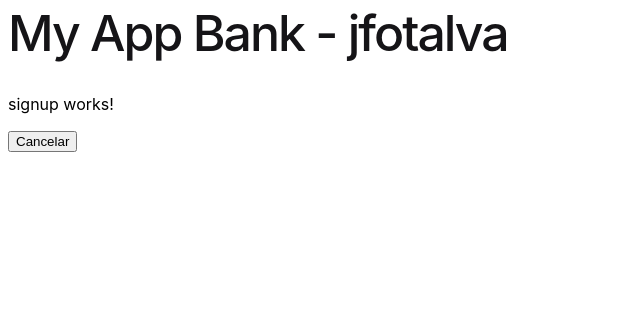
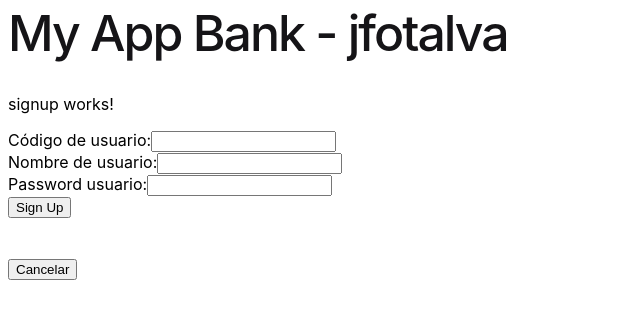
Before and after one commit to JohanOtalvaroLopez/cursoAngular, an Angular app: page / in a window 1280 px wide. Both pictures are taken after a click on the button "Sign Up". Shown: the top 318 px of the page, without its empty margins (0-640 px from the left). Built offline with nearby package versions, Linux system fonts and the light colour scheme.

Commit message:
Avance 1 - cursoAngular

```diff
--- a/src/app/app.component.html
+++ b/src/app/app.component.html
@@ -31,7 +31,7 @@
         </div>
         <div>
           <label>Password:</label>
-          <input type="text" maxlength="15" [(ngModel)]="lstrPass">
+          <input type="password" maxlength="15" [(ngModel)]="lstrPass">
         </div>
         <div>
           <button type="button" (click)="fnLogIN()">Login</button>
--- a/src/app/generales/signup/signup.component.html
+++ b/src/app/generales/signup/signup.component.html
@@ -1,5 +1,22 @@
 <p>signup works!</p>
 
 <div>
+    <div>
+        <label>Código de usuario:</label>
+        <input type="text" maxlength="15" class="" name="CodiUser" [(ngModel)]="CodiUser">
+    </div>
+    <div>
+        <label>Nombre de usuario:</label>
+        <input type="text" maxlength="15" class="" name="NombUser" [(ngModel)]="NombUser">
+    </div>
+    <div>
+        <label>Password usuario:</label>
+        <input type="text" maxlength="15" class="" name="PassUser" [(ngModel)]="PassUser">
+    </div>
+    <button type="button" (click)="fnSignUP()">Sign Up</button>
+    <br>
+    <div><label>{{lblMensajeSignUp}}</label></div>
+    <br>
+    <br>
     <button type="button" (click)="fnCancel()">Cancelar</button>
 </div>
--- a/src/app/generales/signup/signup.component.ts
+++ b/src/app/generales/signup/signup.component.ts
@@ -1,16 +1,38 @@
 import { Component } from '@angular/core';
 import { ServiceService } from '../../services/service.service';
+import { DataService } from '../../services/data.service';
 
 @Component({
   selector: 'app-signup',
   templateUrl: './signup.component.html',
-  styleUrl: './signup.component.scss'
+  styleUrl: './signup.component.scss',
 })
 export class SignupComponent {
+  CodiUser: string = '';
+  NombUser: string = '';
+  PassUser: string = '';
+  lblMensajeSignUp: string = '';
 
-  constructor(public service: ServiceService){}
-  fnCancel(){
+  constructor(
+    public service: ServiceService,
+    private dataService: DataService
+  ) {}
+
+  fnCancel() {
     this.service.gbolSignUp = false;
   }
 
+  fnSignUP() {
+    let res = this.dataService
+      .fnSignUPDataServices(this.CodiUser, this.NombUser, this.PassUser)
+      .subscribe({
+        next: (res) => {
+          if (res[0].Status == 'OK') {
+            this.lblMensajeSignUp = '¡Registro alamacenado exitosamente!';
+          } else {
+            this.lblMensajeSignUp = 'Error --> ' + res[0].Error;
+          }
+        },
+      });
+  }
 }
--- a/src/app/generales/signup/signup.module.ts
+++ b/src/app/generales/signup/signup.module.ts
@@ -3,6 +3,7 @@ import { CommonModule } from '@angular/common';
 
 import { SignupRoutingModule } from './signup-routing.module';
 import { SignupComponent } from './signup.component';
+import { FormsModule } from '@angular/forms';
 
 
 @NgModule({
@@ -12,6 +13,7 @@ import { SignupComponent } from './signup.component';
   imports: [
     CommonModule,
     SignupRoutingModule,
+    FormsModule
   ],
   exports:[SignupComponent]
 })
--- a/src/app/services/data.service.ts
+++ b/src/app/services/data.service.ts
@@ -16,8 +16,10 @@ export class DataService {
 
   fnValiUser(CodiUser: string, PassUser: string): Observable<any> {
     let UserInfo: any[] = [];
-    UserInfo.push({'CodiUser':CodiUser, 'PassUser': PassUser});
-    console.log('dataservices_fnValiUser[CodiUser ]'+ CodiUser +'[PassUser ]' + PassUser);
+    UserInfo.push({ CodiUser: CodiUser, PassUser: PassUser });
+    console.log(
+      'dataservices_fnValiUser[CodiUser ]' + CodiUser + '[PassUser ]' + PassUser
+    );
     return this.http
       .post(this.apiUrl + '/ValiUser', UserInfo, httpOptions)
       .pipe(
@@ -30,7 +32,7 @@ export class DataService {
 
   fnGetAccountsDataServices(CodiUser: string): Observable<any> {
     let User: any[] = [];
-    User.push({'CodiUser':CodiUser});
+    User.push({ CodiUser: CodiUser });
     console.log('dataservices_fnGetAccounts[CodiUser]', CodiUser);
     return this.http.post(this.apiUrl + '/GetAccounts', User, httpOptions).pipe(
       tap((res: any) => {
@@ -39,4 +41,19 @@ export class DataService {
       })
     );
   }
+
+  fnSignUPDataServices(
+    CodiUser: string,
+    NombUser: string,
+    PassUser: string
+  ): Observable<any> {
+    let User: any[] = [];
+    User.push({ CodiUser: CodiUser, NombUser: NombUser, PassUser: PassUser });
+    return this.http.post(this.apiUrl + '/signup', User, httpOptions).pipe(
+      tap((res: any) => {
+        console.log('dataservices_fnSignUPDataServices:', res);
+        return res;
+      })
+    );
+  }
 }
```
